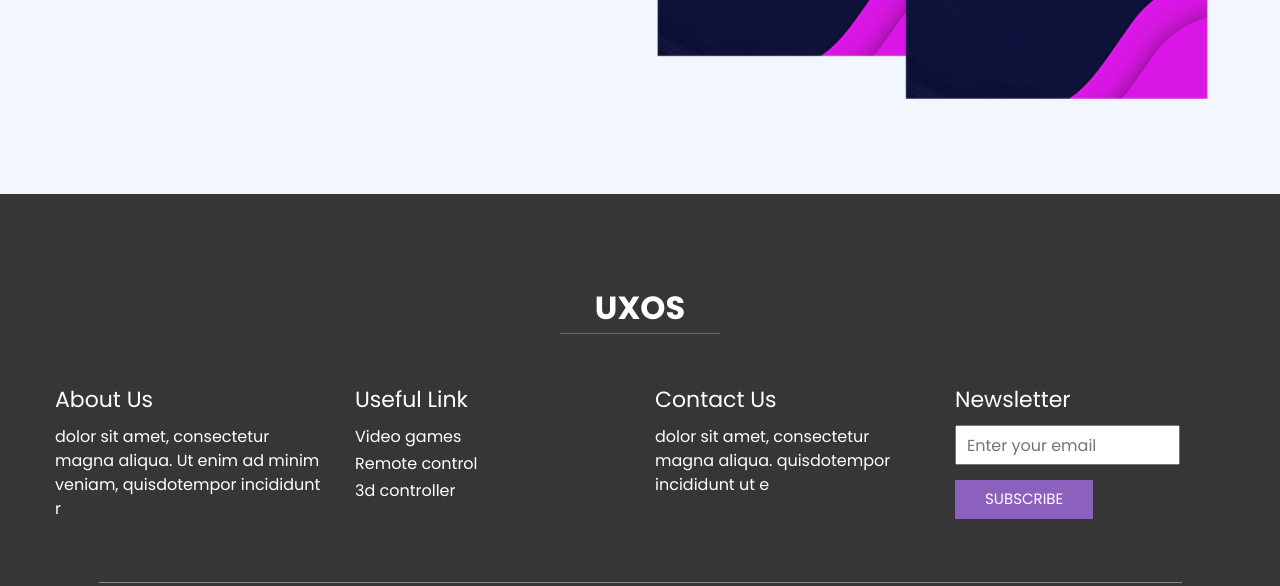
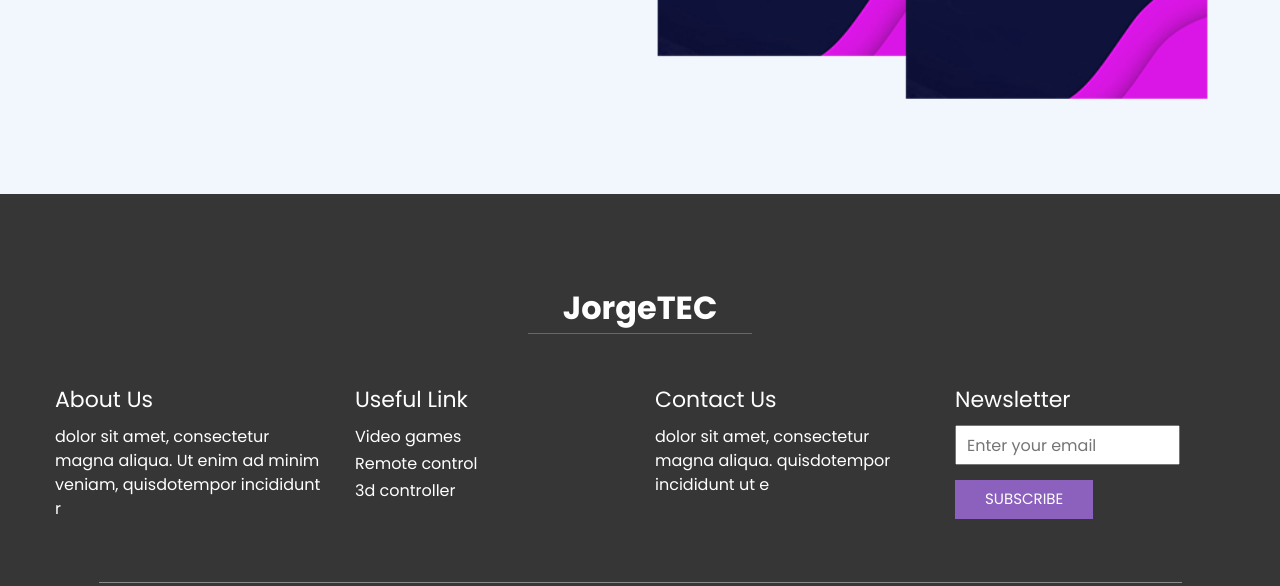
Before and after one commit to JorgeToapanta/Mobile-JeorgeTEC.github.io, a plain HTML site: page index.html in a window 1280 px wide. Shown: the part 4621-5207 px from the top of the page. Drawn offline with nearby package versions, Linux system fonts and the light colour scheme.

Commit message:
Update index.html

```diff
--- a/index.html
+++ b/index.html
@@ -527,7 +527,7 @@
   <section class="info_section layout_padding-top">
     <div class="info_logo-box">
       <h2>
-        UXOS
+        JorgeTEC
       </h2>
     </div>
     <div class="container layout_padding2">
```
